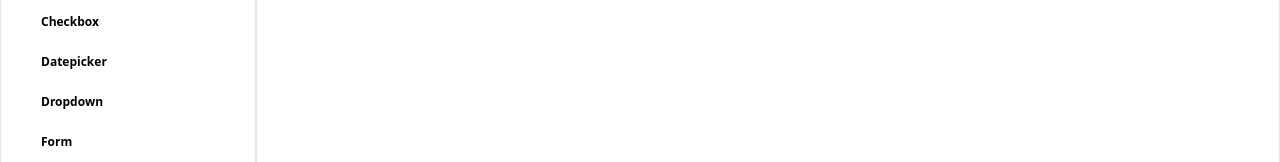
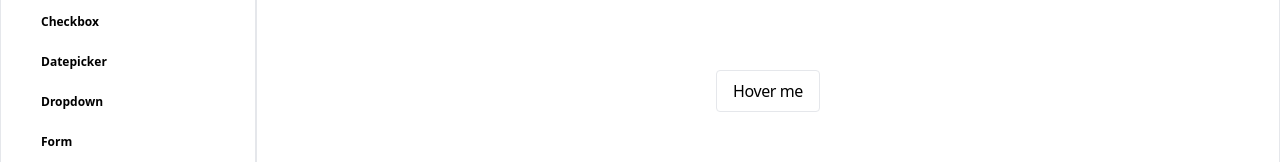
Before and after one commit to socratat-b/DailyComponents, a SvelteKit app: page /tooltip in a window 1280 px wide. Shown: the part 333-495 px from the top of the page. Built offline with nearby package versions, Linux system fonts and the light colour scheme.

Commit message:
added tooltip

```diff
--- a/src/routes/tooltip/+page.svelte
+++ b/src/routes/tooltip/+page.svelte
@@ -0,0 +1,8 @@
+<div class="relative px-4 py-2 border rounded group">
+	<h1 class="font-sans font-medium tracking-tight">Hover me</h1>
+	<div
+		class="absolute inset-x-0 p-1 text-center transition-all duration-500 border rounded opacity-0 -top-8 group-hover:opacity-100"
+	>
+		<p class="text-xs">I am a tooltip</p>
+	</div>
+</div>
```
